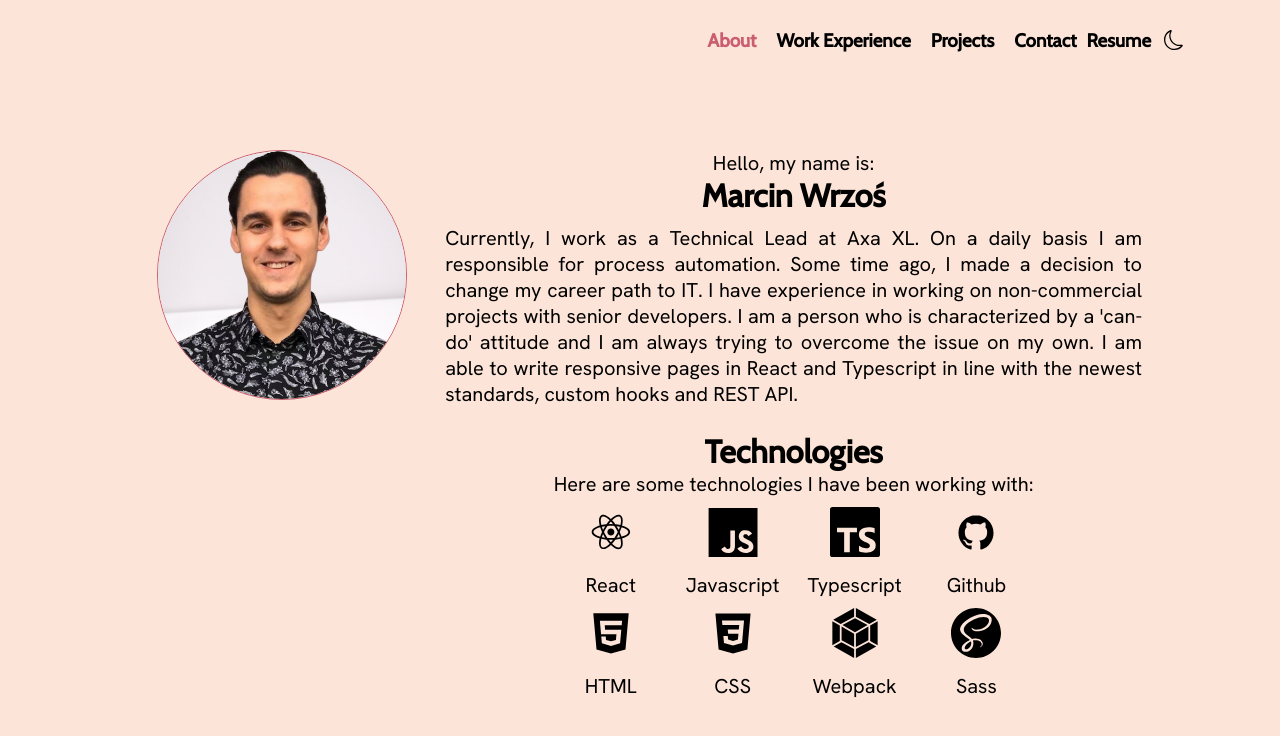
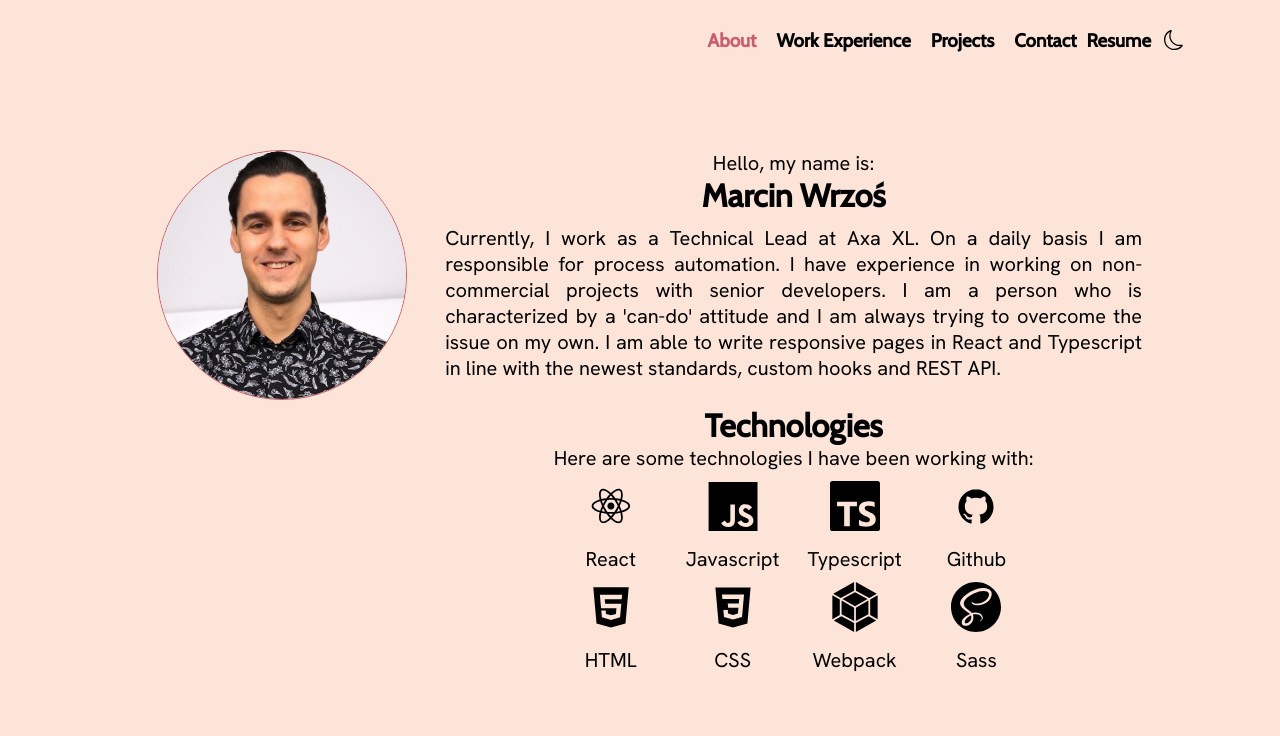
Before and after one commit to Marcinwrzs/Portfolio, a React (Create React App) app: page / in a window 1280 px wide. Shown: the top 736 px of the page. Built offline with nearby package versions, Linux system fonts and the light colour scheme.

Commit message:
change path

```diff
--- a/package.json
+++ b/package.json
@@ -1,5 +1,5 @@
 {
-  "homepage": "https://marcinwrzs.github.io/",
+  "homepage": "https://marcinwrzs.github.io",
   "name": "portfolio",
   "version": "0.1.0",
   "private": true,
--- a/src/pages/components/About/About.tsx
+++ b/src/pages/components/About/About.tsx
@@ -39,7 +39,7 @@ const About: React.FC = () => {
           <div className='description'>
             <p>Hello, my name is:</p>
             <h1>Marcin Wrzoś</h1>
-            <p>Currently, I work as a Technical Lead at Axa XL. On a daily basis I am responsible for process automation. Some time ago, I made a decision to change my career path to IT. I have experience in working on non-commercial projects with senior developers. I am a person who is characterized by a 'can-do' attitude and I am always trying to overcome the issue on my own. I am able to write responsive pages in React and Typescript in line with the newest standards, custom hooks and REST API.
+            <p>Currently, I work as a Technical Lead at Axa XL. On a daily basis I am responsible for process automation. I have experience in working on non-commercial projects with senior developers. I am a person who is characterized by a 'can-do' attitude and I am always trying to overcome the issue on my own. I am able to write responsive pages in React and Typescript in line with the newest standards, custom hooks and REST API.
             </p>
           </div>
 
```
